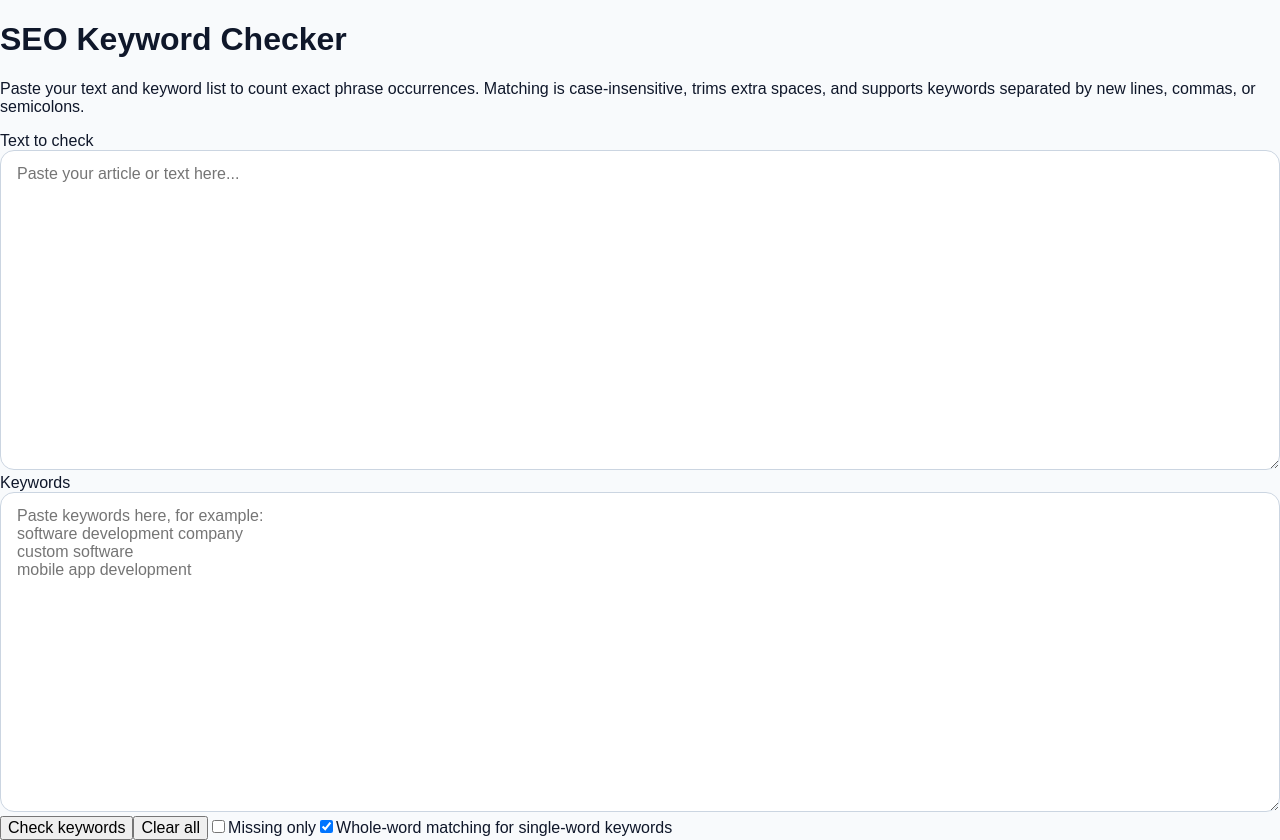
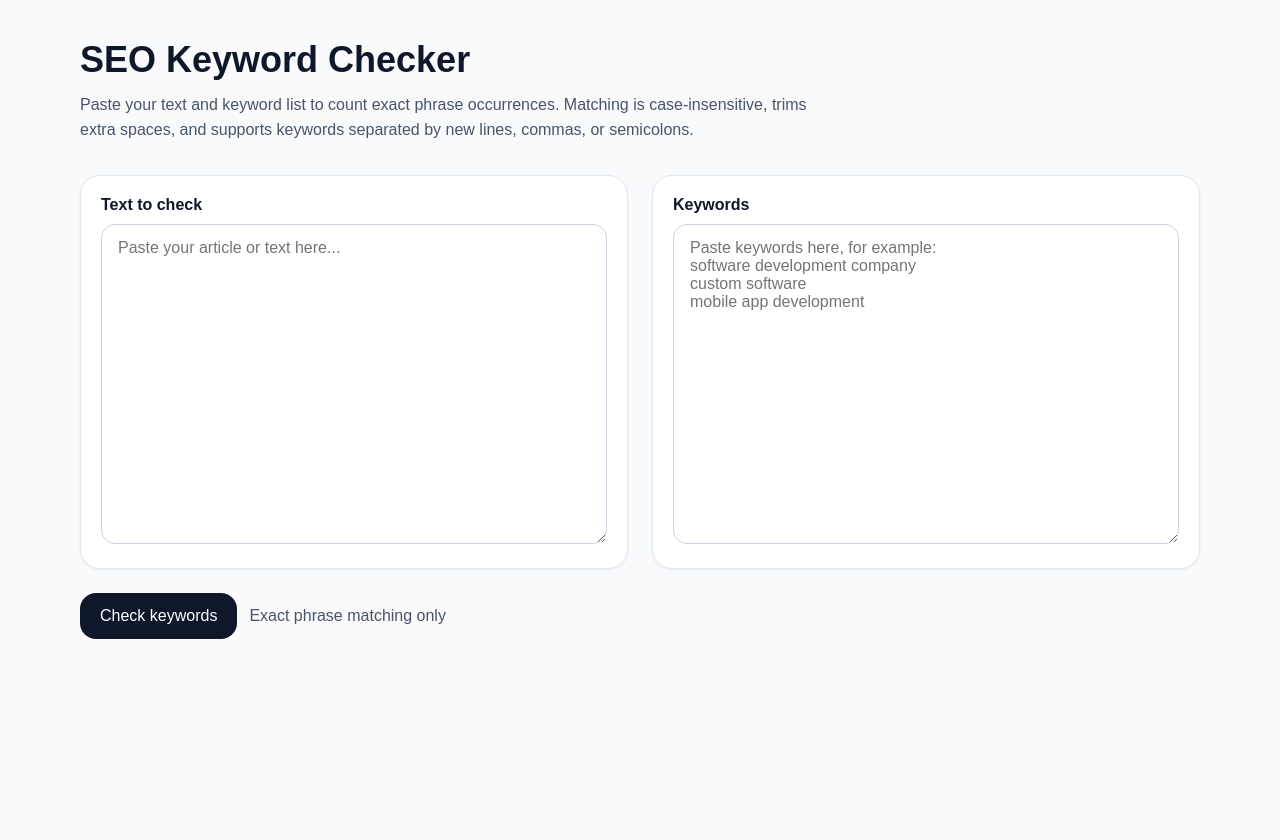
Before and after one commit to tonymazur373/keyword-checker, a Next.js app: page / in a window 1280 px wide. After the commit the page ends 800 px from the top, so only its background shows below. Built offline with nearby package versions, Linux system fonts and the light colour scheme.

Commit message:
page.tsx

```diff
--- a/app/page.tsx
+++ b/app/page.tsx
@@ -7,15 +7,6 @@ type ResultItem = {
   count: number;
   status: "Found" | "Missing";
 };
-
-export default function Page() {
-  const [text, setText] = useState<string>("");
-  const [keywordsInput, setKeywordsInput] = useState<string>("");
-  const [results, setResults] = useState<ResultItem[]>([]);
-  const [checked, setChecked] = useState<boolean>(false);
-  const [missingOnly, setMissingOnly] = useState<boolean>(false);
-  const [wholeWordSingleKeywords, setWholeWordSingleKeywords] =
-    useState<boolean>(true);
 
 function escapeRegExp(str: string): string {
   return str.replace(/[.*+?^${}()|[\]\\]/g, "\\$&");
@@ -36,51 +27,46 @@ export default function Page() {
   if (!sourceText || !keyword) return 0;
 
   const normalizedText = sourceText.replace(/\s+/g, " ");
-    const isSingleWord = !keyword.includes(" ");
-    const escapedKeyword = escapeRegExp(keyword);
-    const pattern =
-      wholeWordSingleKeywords && isSingleWord
-        ? `\\b${escapedKeyword}\\b`
-        : escapedKeyword;
-
+  const pattern = escapeRegExp(keyword);
   const regex = new RegExp(pattern, "gi");
   const matches = normalizedText.match(regex);
+
   return matches ? matches.length : 0;
 }
 
-  function handleCheck(): void {
+export default function Home() {
+  const [text, setText] = useState("");
+  const [keywordsInput, setKeywordsInput] = useState("");
+  const [results, setResults] = useState<ResultItem[]>([]);
+  const [checked, setChecked] = useState(false);
+
+  function handleCheck() {
     const normalizedText = text.trim();
     const keywords = parseKeywords(keywordsInput);
 
-    const computedResults: ResultItem[] = keywords.map((keyword) => {
+    const computedResults = keywords.map((keyword) => {
       const count = countOccurrences(normalizedText, keyword);
+
       return {
         keyword,
         count,
         status: count > 0 ? "Found" : "Missing",
-      };
+      } as ResultItem;
     });
 
     setResults(computedResults);
     setChecked(true);
   }
 
-  function handleClear(): void {
-    setText("");
-    setKeywordsInput("");
-    setResults([]);
-    setChecked(false);
-    setMissingOnly(false);
-  }
-
   const summary = useMemo(() => {
     const total = results.length;
     const found = results.filter((item) => item.count > 0).length;
     const missing = total - found;
+
     return { total, found, missing };
   }, [results]);
 
-  const missingFirstResults = useMemo(() => {
+  const sortedResults = useMemo(() => {
     return [...results].sort((a, b) => {
       if (a.count === 0 && b.count > 0) return -1;
       if (a.count > 0 && b.count === 0) return 1;
@@ -88,144 +74,91 @@ export default function Page() {
     });
   }, [results]);
 
-  const visibleResults = useMemo(() => {
-    return missingOnly
-      ? missingFirstResults.filter((item) => item.count === 0)
-      : missingFirstResults;
-  }, [missingFirstResults, missingOnly]);
-
   return (
-    <div className="min-h-screen bg-slate-50 p-6 md:p-10">
-      <div className="mx-auto max-w-6xl">
-        <div className="mb-8">
-          <h1 className="text-3xl font-semibold tracking-tight text-slate-900 md:text-4xl">
-            SEO Keyword Checker
-          </h1>
-          <p className="mt-3 max-w-2xl text-sm leading-6 text-slate-600 md:text-base">
+    <main className="page-shell">
+      <div className="container">
+        <header className="hero">
+          <h1>SEO Keyword Checker</h1>
+          <p>
             Paste your text and keyword list to count exact phrase occurrences.
             Matching is case-insensitive, trims extra spaces, and supports
             keywords separated by new lines, commas, or semicolons.
           </p>
-        </div>
+        </header>
 
-        <div className="grid gap-6 lg:grid-cols-2">
-          <div className="rounded-2xl border border-slate-200 bg-white p-5 shadow-sm">
-            <label className="mb-2 block text-sm font-medium text-slate-800">
-              Text to check
-            </label>
+        <section className="input-grid">
+          <div className="card">
+            <label htmlFor="text-input">Text to check</label>
             <textarea
+              id="text-input"
               value={text}
               onChange={(e) => setText(e.target.value)}
               placeholder="Paste your article or text here..."
-              className="min-h-[320px] w-full rounded-xl border border-slate-300 px-4 py-3 text-sm text-slate-900 outline-none transition focus:border-slate-500"
             />
           </div>
 
-          <div className="rounded-2xl border border-slate-200 bg-white p-5 shadow-sm">
-            <label className="mb-2 block text-sm font-medium text-slate-800">
-              Keywords
-            </label>
+          <div className="card">
+            <label htmlFor="keywords-input">Keywords</label>
             <textarea
+              id="keywords-input"
               value={keywordsInput}
               onChange={(e) => setKeywordsInput(e.target.value)}
-              placeholder={`Paste keywords here, for example:\nsoftware development company\ncustom software\nmobile app development`}
-              className="min-h-[320px] w-full rounded-xl border border-slate-300 px-4 py-3 text-sm text-slate-900 outline-none transition focus:border-slate-500"
+              placeholder={"Paste keywords here, for example:\nsoftware development company\ncustom software\nmobile app development"}
             />
+          </div>
+        </section>
+
+        <div className="actions">
+          <button type="button" onClick={handleCheck}>
+            Check keywords
+          </button>
+          <span>Exact phrase matching only</span>
+        </div>
+
+        {checked && (
+          <section className="results-stack">
+            <div className="summary-grid">
+              <div className="card summary-card">
+                <div className="summary-label">Total keywords</div>
+                <div className="summary-value">{summary.total}</div>
+              </div>
+              <div className="card summary-card">
+                <div className="summary-label">Found</div>
+                <div className="summary-value">{summary.found}</div>
+              </div>
+              <div className="card summary-card">
+                <div className="summary-label">Missing</div>
+                <div className="summary-value">{summary.missing}</div>
               </div>
             </div>
 
-        <div className="mt-6 flex flex-wrap items-center gap-3">
-          <button
-            onClick={handleCheck}
-            className="rounded-2xl bg-slate-900 px-5 py-3 text-sm font-medium text-white shadow-sm transition hover:opacity-90"
-          >
-            Check keywords
-          </button>
-
-          <button
-            onClick={handleClear}
-            className="rounded-2xl border border-slate-300 bg-white px-5 py-3 text-sm font-medium text-slate-700 shadow-sm transition hover:bg-slate-50"
-          >
-            Clear all
-          </button>
-
-          <label className="flex items-center gap-2 text-sm text-slate-600">
-            <input
-              type="checkbox"
-              checked={missingOnly}
-              onChange={(e) => setMissingOnly(e.target.checked)}
-              className="h-4 w-4 rounded border-slate-300"
-            />
-            Missing only
-          </label>
-
-          <label className="flex items-center gap-2 text-sm text-slate-600">
-            <input
-              type="checkbox"
-              checked={wholeWordSingleKeywords}
-              onChange={(e) => setWholeWordSingleKeywords(e.target.checked)}
-              className="h-4 w-4 rounded border-slate-300"
-            />
-            Whole-word matching for single-word keywords
-          </label>
+            <div className="card table-card">
+              <div className="table-header">
+                <h2>Results</h2>
               </div>
 
-        {checked && (
-          <div className="mt-8 space-y-6">
-            <div className="grid gap-4 sm:grid-cols-3">
-              <div className="rounded-2xl border border-slate-200 bg-white p-5 shadow-sm">
-                <div className="text-sm text-slate-500">Total keywords</div>
-                <div className="mt-2 text-2xl font-semibold text-slate-900">
-                  {summary.total}
-                </div>
-              </div>
-              <div className="rounded-2xl border border-slate-200 bg-white p-5 shadow-sm">
-                <div className="text-sm text-slate-500">Found</div>
-                <div className="mt-2 text-2xl font-semibold text-slate-900">
-                  {summary.found}
-                </div>
-              </div>
-              <div className="rounded-2xl border border-slate-200 bg-white p-5 shadow-sm">
-                <div className="text-sm text-slate-500">Missing</div>
-                <div className="mt-2 text-2xl font-semibold text-slate-900">
-                  {summary.missing}
-                </div>
-              </div>
-            </div>
-
-            <div className="overflow-hidden rounded-2xl border border-slate-200 bg-white shadow-sm">
-              <div className="border-b border-slate-200 px-5 py-4">
-                <h2 className="text-lg font-semibold text-slate-900">Results</h2>
-              </div>
-
-              {visibleResults.length === 0 ? (
-                <div className="px-5 py-8 text-sm text-slate-500">
-                  {results.length === 0
-                    ? "Add some keywords and run the check."
-                    : "No keywords match the current filter."}
-                </div>
+              {sortedResults.length === 0 ? (
+                <div className="empty-state">Add some keywords and run the check.</div>
               ) : (
-                <div className="overflow-x-auto">
-                  <table className="min-w-full text-left text-sm">
-                    <thead className="bg-slate-50 text-slate-600">
+                <div className="table-wrap">
+                  <table>
+                    <thead>
                       <tr>
-                        <th className="px-5 py-3 font-medium">Keyword</th>
-                        <th className="px-5 py-3 font-medium">Occurrences</th>
-                        <th className="px-5 py-3 font-medium">Status</th>
+                        <th>Keyword</th>
+                        <th>Occurrences</th>
+                        <th>Status</th>
                       </tr>
                     </thead>
                     <tbody>
-                      {visibleResults.map((item) => (
-                        <tr key={item.keyword} className="border-t border-slate-200">
-                          <td className="px-5 py-4 text-slate-900">{item.keyword}</td>
-                          <td className="px-5 py-4 text-slate-700">{item.count}</td>
-                          <td className="px-5 py-4">
+                      {sortedResults.map((item) => (
+                        <tr key={item.keyword}>
+                          <td>{item.keyword}</td>
+                          <td>{item.count}</td>
+                          <td>
                             <span
-                              className={`inline-flex rounded-full px-3 py-1 text-xs font-medium ${
-                                item.count > 0
-                                  ? "bg-slate-100 text-slate-700"
-                                  : "bg-amber-100 text-amber-800"
-                              }`}
+                              className={
+                                item.count > 0 ? "badge badge-found" : "badge badge-missing"
+                              }
                             >
                               {item.status}
                             </span>
@@ -237,9 +170,9 @@ export default function Page() {
                 </div>
               )}
             </div>
-          </div>
+          </section>
         )}
       </div>
-    </div>
+    </main>
   );
 }
```
Lines whose indentation alone changed are shown as unchanged.
